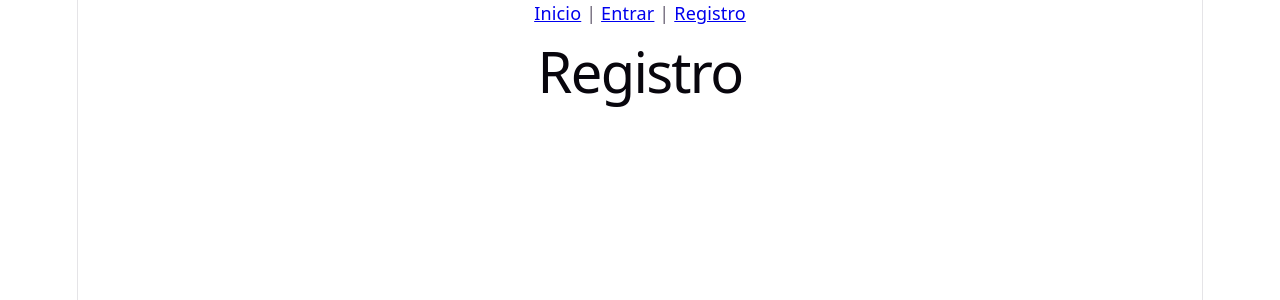
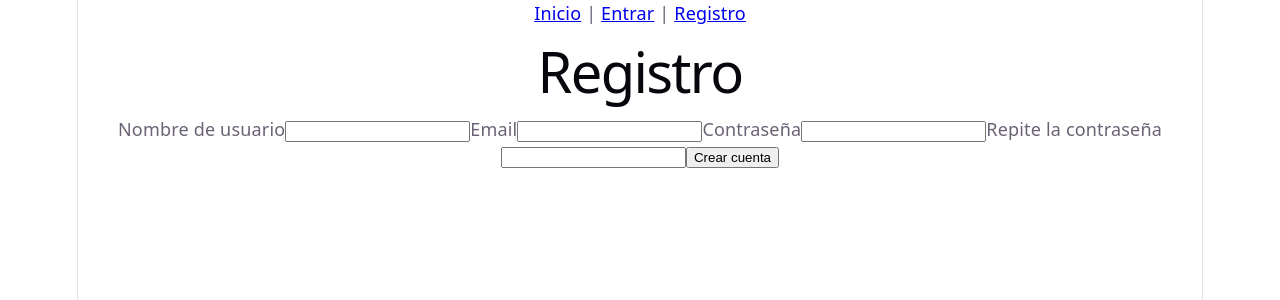
Before and after one commit to Noemibf-git/Meal-Cuisine-TFM, a React (Vite) app in the folder Frontend/: page /register in a window 1280 px wide. Shown: the top 300 px of the page. Built offline with nearby package versions, Linux system fonts and the light colour scheme; no server answers.

Commit message:
Añadir registro: username, email y contraseña confirmada

```diff
--- a/Frontend/src/api/client.ts
+++ b/Frontend/src/api/client.ts
@@ -65,3 +65,25 @@ export async function logout() {
   })
   localStorage.removeItem('token')
 }
+
+export async function register(
+  username: string,
+  email: string,
+  password: string,
+  password_confirmation: string,
+) {
+  const response = await fetch(`${baseUrl}/register`, {
+    method: 'POST',
+    headers: { 'Content-Type': 'application/json' },
+    body: JSON.stringify({
+      username,
+      email,
+      password,
+      password_confirmation,
+    }),
+  })
+
+  if (!response.ok) {
+    throw new Error('No se ha podido crear la cuenta')
+  }
+}
--- a/Frontend/src/pages/Register.tsx
+++ b/Frontend/src/pages/Register.tsx
@@ -1,3 +1,70 @@
+import { useState } from 'react'
+import { useNavigate } from 'react-router'
+import { register } from '../api/client'
+
 export default function Register() {
-  return <h1>Registro</h1>
+  const [username, setUsername] = useState('')
+  const [email, setEmail] = useState('')
+  const [password, setPassword] = useState('')
+  const [passwordConfirmation, setPasswordConfirmation] = useState('')
+  const [error, setError] = useState<string | null>(null)
+  const navigate = useNavigate()
+
+  async function handleSubmit(e: React.FormEvent) {
+    e.preventDefault()
+    setError(null)
+    try {
+      await register(username, email, password, passwordConfirmation)
+      navigate('/login')
+    } catch {
+      setError('No se ha podido crear la cuenta. Revisa los datos.')
+    }
+  }
+
+  return (
+    <section>
+      <h1>Registro</h1>
+      <form onSubmit={handleSubmit}>
+        <label>
+          Nombre de usuario
+          <input
+            value={username}
+            onChange={(e) => setUsername(e.target.value)}
+            required
+          />
+        </label>
+        <label>
+          Email
+          <input
+            type="email"
+            value={email}
+            onChange={(e) => setEmail(e.target.value)}
+            required
+          />
+        </label>
+        <label>
+          Contraseña
+          <input
+            type="password"
+            value={password}
+            onChange={(e) => setPassword(e.target.value)}
+            required
+            minLength={8}
+          />
+        </label>
+        <label>
+          Repite la contraseña
+          <input
+            type="password"
+            value={passwordConfirmation}
+            onChange={(e) => setPasswordConfirmation(e.target.value)}
+            required
+            minLength={8}
+          />
+        </label>
+        {error ? <p>{error}</p> : null}
+        <button type="submit">Crear cuenta</button>
+      </form>
+    </section>
+  )
 }
```
